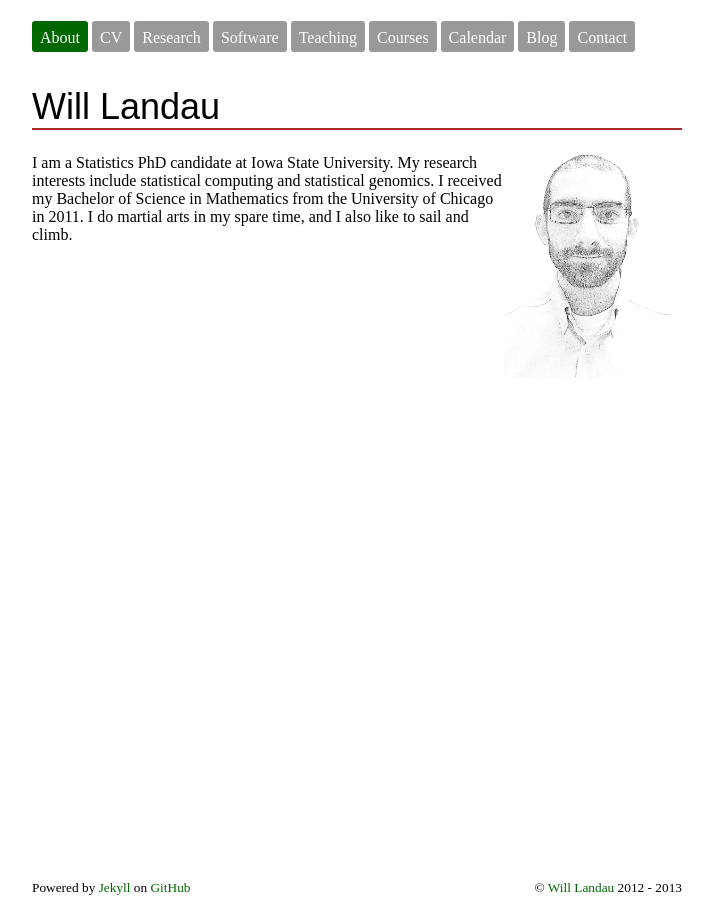
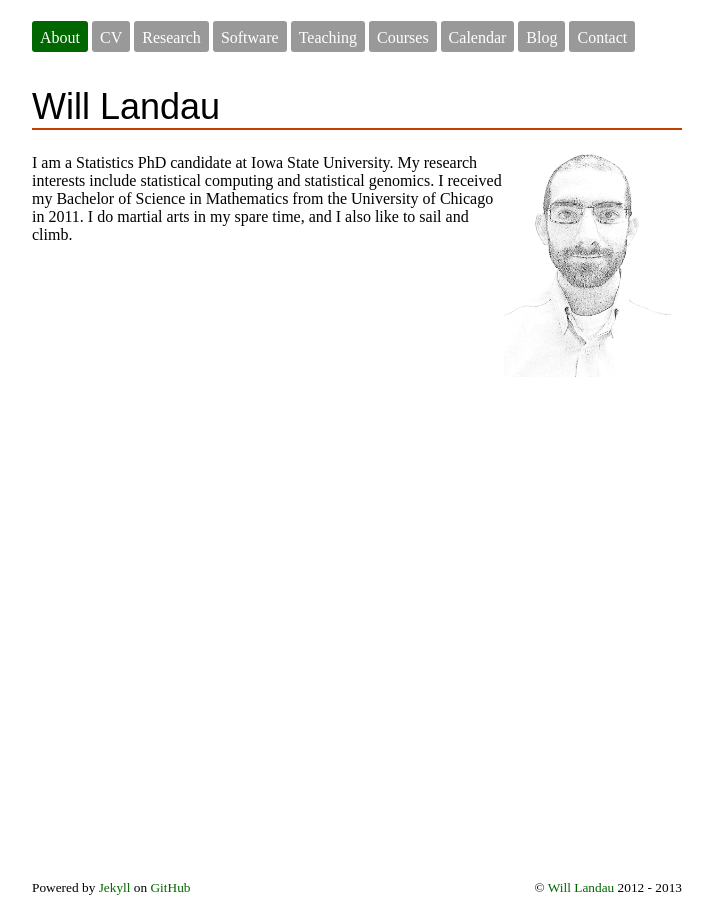
Before and after one commit to wlandau/wlandau.github.io, a Jekyll site: the page built from index.html, in a window 1280 px wide. Shown: the whole page, without its empty margins (303-1016 px from the left). Built offline with Jekyll 4.4.1, drawn with Linux system fonts in a browser that asks for light colours; nearby versions of some CDN libraries.

Commit message:
playing with headings

```diff
--- a/css/wml-custom.css
+++ b/css/wml-custom.css
@@ -12,7 +12,7 @@ html{
 h1, h2, h3, h4{
   font-family: sans-serif;
   font-weight: normal;
-  border-bottom: 2px solid brown;
+  border-bottom: 2px solid #C04000;
 }
 
 h1{
```
